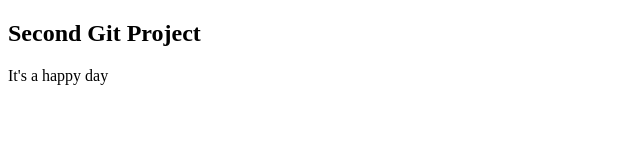
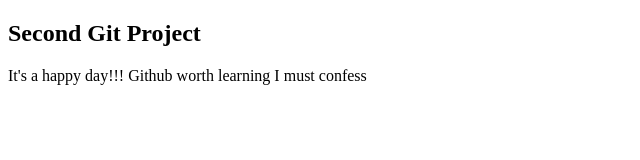
Before and after one commit to nkkyrose/newGitTest, a plain HTML site: page index2.html in a window 1280 px wide. Shown: the whole page, without its empty margins (0-640 px from the left). Drawn offline with Linux system fonts and the light colour scheme.

Commit message:
updated index2.html

```diff
--- a/index2.html
+++ b/index2.html
@@ -8,6 +8,6 @@
 </head>
 <body>
     <h2>Second Git Project</h2>
-    <p>It's a happy day</p>
+    <p>It's a happy day!!! Github worth learning I must confess</p>
 </body>
 </html>
```
